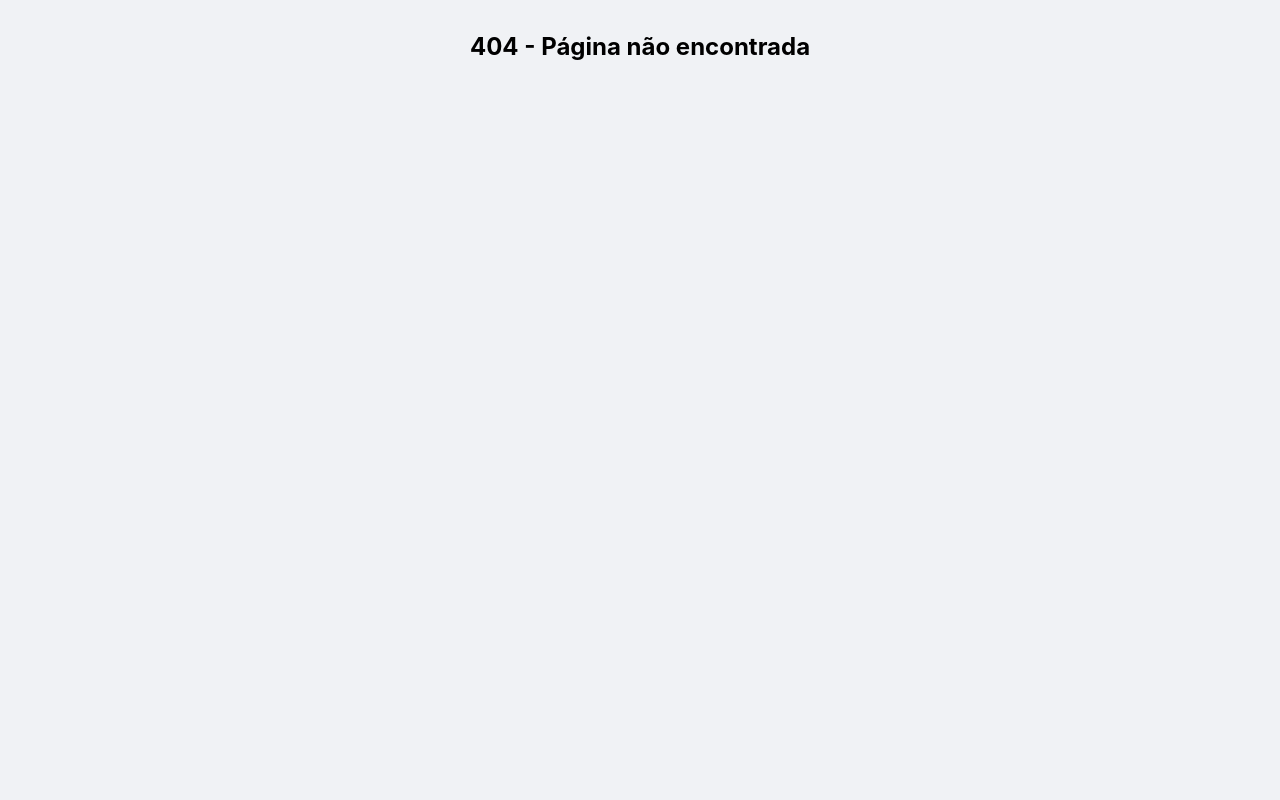
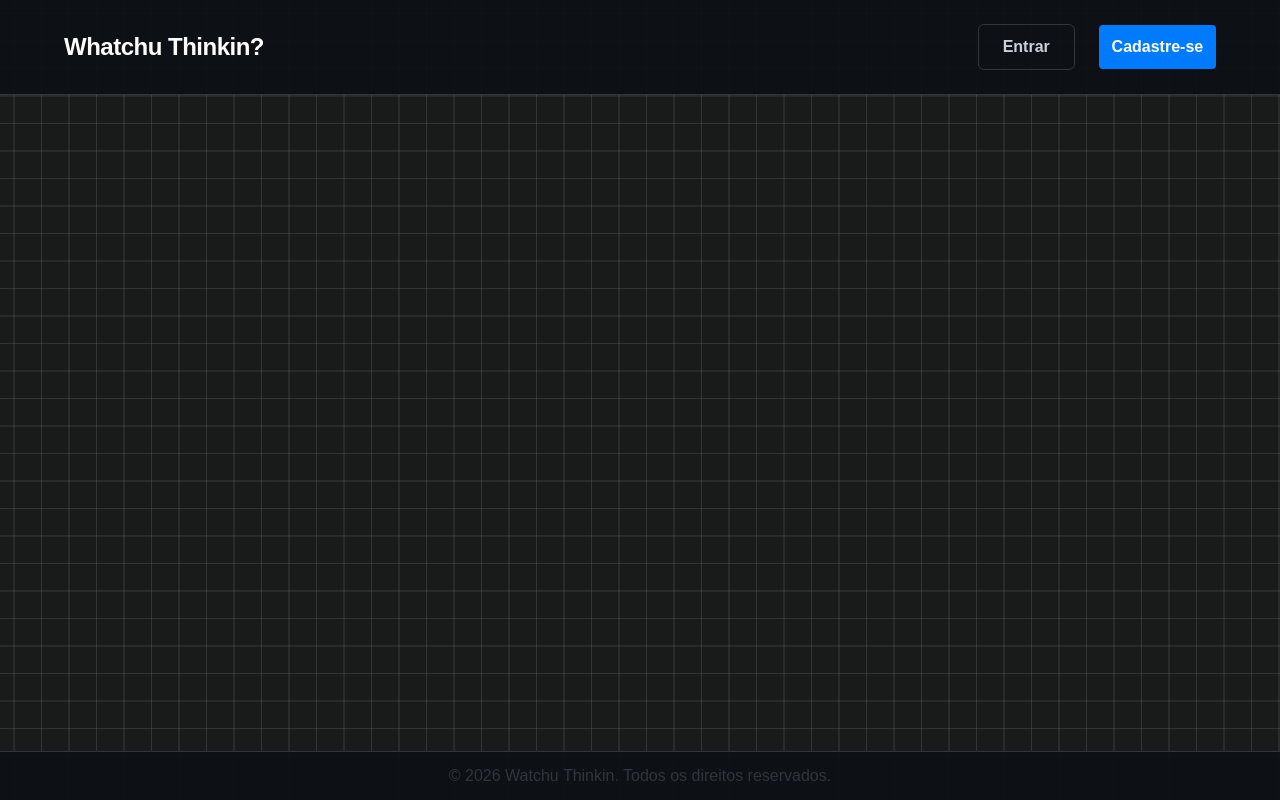
Before and after one commit to Zopelar/Projeto_FullStack, a React (Create React App) app in the folder frontend/: page / in a window 1280 px wide. Before the commit this address had no page. Built offline with nearby package versions, Linux system fonts and the light colour scheme.

Commit message:
#3 - landing page e identidade visual

```diff
--- a/frontend/public/index.html
+++ b/frontend/public/index.html
@@ -24,7 +24,7 @@
       work correctly both with client-side routing and a non-root public URL.
       Learn how to configure a non-root public URL by running `npm run build`.
     -->
-    <title>React App</title>
+    <title>Watchu Thinkin?</title>
   </head>
   <body>
     <noscript>You need to enable JavaScript to run this app.</noscript>
--- a/frontend/src/App.js
+++ b/frontend/src/App.js
@@ -2,12 +2,14 @@ import React from "react";
 import { BrowserRouter, Routes, Route, Navigate } from 'react-router-dom';
 import Login from './pages/Login';
 import Cadastro from './pages/Cadastro'
+import LandingPage from "./pages/LandingPage";
 
 
 function App() {
   return (
     <BrowserRouter>
       <Routes>
+        <Route path="/" element = {<LandingPage />}/>
         <Route path="/login" element = {<Login />}/>
         <Route path="/cadastro" element = {<Cadastro />}/>
 
--- a/frontend/src/pages/Cadastro.jsx
+++ b/frontend/src/pages/Cadastro.jsx
@@ -15,7 +15,7 @@ function Cadastro(){
     };
 
     return(
-        <div className="paginaAuth">
+        <div className="containerGlobal">
             <div className="caixaForm">
                 <h2>Realize seu Cadastro</h2>
 
@@ -59,7 +59,7 @@ function Cadastro(){
 
                    {/* fazer a checagem de senha  */}
 
-                    <button type='submit' className="btnPrimario">Entrar</button>
+                    <button type='submit' className="btnPrimario">Finalizar Cadastro</button>
 
                     <div className='linkRedirect'>
                         <p>Já possui uma conta? <Link to="/login">Faça seu login aqui</Link></p>
--- /dev/null
+++ b/frontend/src/pages/LandingPage.jsx
@@ -0,0 +1,33 @@
+import React from 'react';
+import {Link} from 'react-router-dom';
+import '../styles/Global.css';
+import '../styles/LandingPage.css';
+
+function LandingPage() {
+    return(
+        <div className='landingContainer'>
+
+            <header className='cabecalhoLanding'>
+                <div className='logo'>
+                    <strong>Whatchu Thinkin?</strong>
+                </div>
+                <nav className='landingNavbar'>
+                    <Link to='/login' className='btnSecundario'>Entrar</Link>
+                    <Link to='/cadastro' className='btnPrimario'>Cadastre-se</Link>
+                </nav>
+            </header>
+
+
+
+
+            <footer className='rodape'>
+                <p>© 2026 Watchu Thinkin. Todos os direitos reservados.</p>
+            </footer>
+        </div>
+  );
+
+}
+
+
+
+export default LandingPage;
--- a/frontend/src/styles/Auth.css
+++ b/frontend/src/styles/Auth.css
@@ -27,6 +27,6 @@
     font-weight: bold;
 }
 
-.linkRedrect a:hover {
+.linkRedirect a:hover {
     text-decoration: underline;
 }
--- /dev/null
+++ b/frontend/src/styles/LandingPage.css
@@ -0,0 +1,56 @@
+.landingContainer{
+  background-color: #0d1117;
+  min-height: 100vh;
+  font-family: "Poppins", sans-serif;
+  display: flex;
+  flex-direction: column;
+  width: 100%;
+  height: 100%;
+  --color: rgba(114, 114, 114, 0.3);
+  background-color: #191a1a;
+  background-image: linear-gradient(0deg, transparent 24%, var(--color) 25%, var(--color) 26%, transparent 27%,transparent 74%, var(--color) 75%, var(--color) 76%, transparent 77%,transparent),
+      linear-gradient(90deg, transparent 24%, var(--color) 25%, var(--color) 26%, transparent 27%,transparent 74%, var(--color) 75%, var(--color) 76%, transparent 77%,transparent);
+  background-size: 55px 55px;
+  position: relative;
+  overflow: hidden;
+  color: #ffffff;
+}
+
+.logo strong {
+  font-size: 1.5rem;
+  color: #ffffff;
+  letter-spacing: -0.5px;
+}
+
+.cabecalhoLanding {
+    display: flex;
+    justify-content: space-between;
+    align-items: center;
+    padding: 1.5rem 5%;
+    border-bottom: 1px solid #30363d;
+    background-color: rgba(13, 17, 23, 0.95);
+    position: sticky;
+    top: 0;
+    z-index: 100;
+}
+
+.landingNavbar{
+    display: flex;
+    gap: 1.5rem;
+    align-items: center;
+}
+
+.rodape {
+    display: flex;
+    justify-content: center;
+    align-items: center;
+    background-color: rgba(13, 17, 23, 0.95);
+    padding: 1.5rem 5%;
+    border-top: 1px solid #30363d;
+    bottom: 0;
+    left: 0;
+    height: 40px;
+    position: fixed;
+    width: 100%;
+    color:#30363d;
+}
--- a/frontend/src/styles/global.css
+++ b/frontend/src/styles/global.css
@@ -1,7 +1,16 @@
-body {
+* {
   margin: 0;
-  font-family: -apple-system, BlinkMacSystemFont, 'Segoe UI', Roboto, Oxygen, Ubuntu, Cantarell, 'Open Sans', 'Helvetica Neue', sans-serif;
-  background-color: #f0f2f5;
+  padding: 0;
+  box-sizing: border-box;
+}
+
+.containerGlobal {
+  background-color: #0d1117;
+  min-height: 100vh;
+  font-family: "Poppins", sans-serif;
+  align-items: center;
+  display: flex;
+  flex-direction: column;
 }
 
 .caixaForm {
@@ -29,13 +38,32 @@ body {
   font-size: 1rem;
   font-weight: bold;
   cursor: pointer;
+  text-decoration: none;
   transition: background-color 0.3s ease;
-    margin-top: 0.5rem;
+
 }
 
 .btnPrimario:hover{
   background-color: #0056b3;
 }
+
+.btnSecundario {
+  padding: 0.8rem 1.5rem;
+  background-color: transparent;
+  color: #c9d1d9;
+  border: 1px solid #30363d;
+  border-radius: 6px;
+  font-size: 1rem;
+  font-weight: 600;
+  cursor: pointer;
+  text-decoration: none;
+  transition: all 0.3s ease;
+}
+
+.btnSecundario:hover{
+  background-color: #0056b3;
+}
+
 
 .inserirDados {
   display: flex;
@@ -63,3 +91,20 @@ body {
   border-color: #007bff;
   box-shadow: 0 0 0 3px rgba(0, 123, 255, 0.2);
 }
+
+.linkRedirect{
+  margin-top: 1.5rem;
+  text-align: center;
+  font-size: 0.9rem;
+  color: #666666;
+}
+
+.linkRedirect a {
+  color: #007bff;
+  text-decoration: none;
+  font-weight: bold;
+}
+
+.linkRedirect a:hover {
+  text-decoration: underline;
+}
```
Lines whose indentation alone changed are shown as unchanged.
